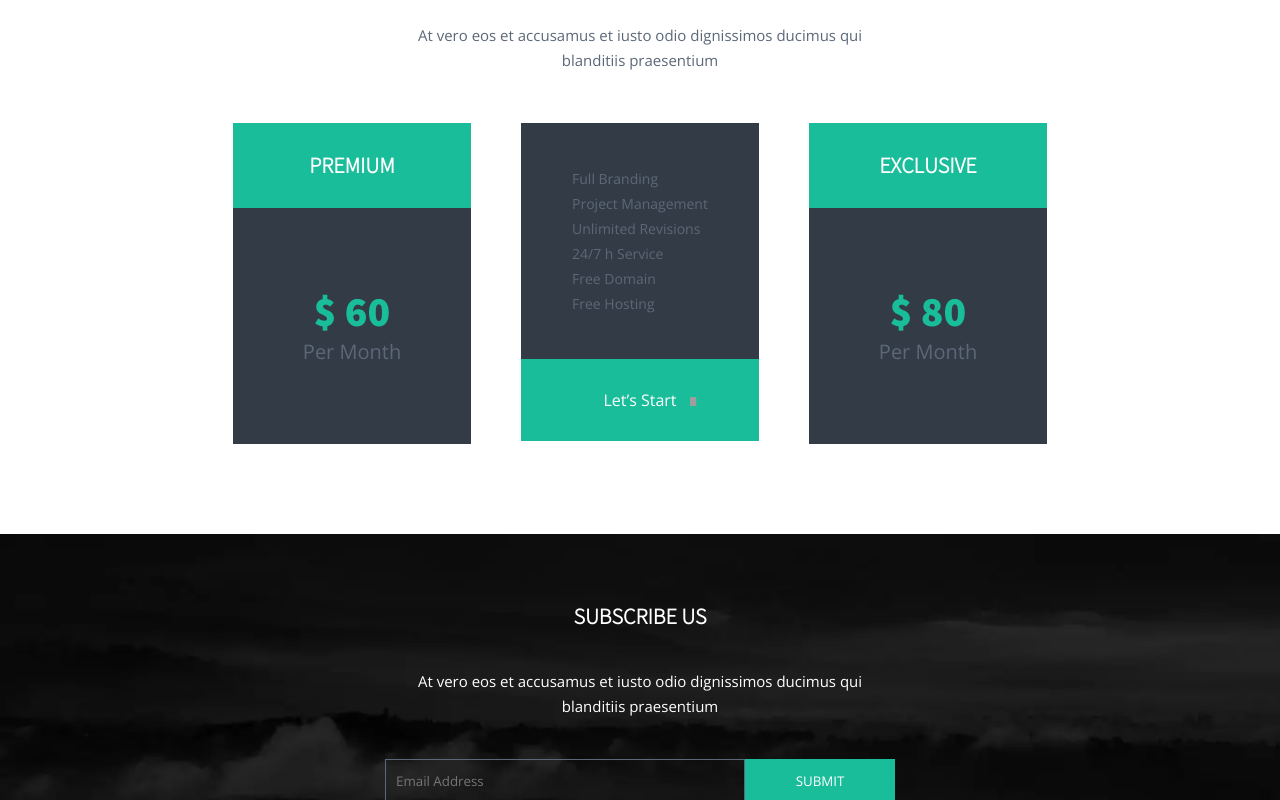
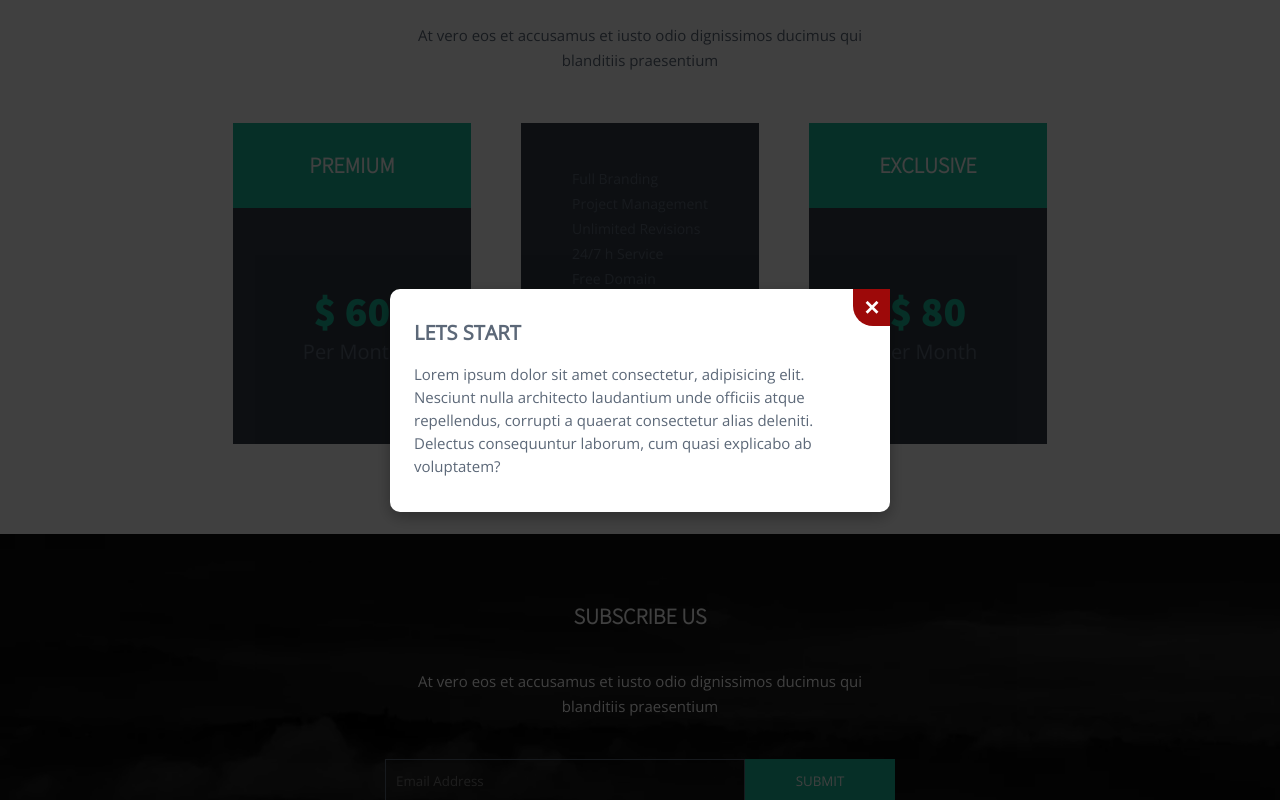
Before and after one commit to eugKlim/Bouncy, a React (Vite) app: page / in a window 1280 px wide. Both pictures are taken after a click on the button "Let’s Start". Shown: the part 7372-8172 px from the top of the page. Built offline with nearby package versions, Linux system fonts and the light colour scheme; grey boxes are pictures that could not be loaded.

Commit message:
Добавил попап в блок price

```diff
--- a/package.json
+++ b/package.json
@@ -19,11 +19,13 @@
     "@splidejs/splide": "^4.1.4",
     "@types/react": "^18.3.12",
     "@types/react-dom": "^18.3.1",
+    "@types/react-modal": "^3.16.3",
     "@vitejs/plugin-react-swc": "^3.5.0",
     "eslint": "^9.15.0",
     "eslint-plugin-react-hooks": "^5.0.0",
     "eslint-plugin-react-refresh": "^0.4.14",
     "globals": "^15.12.0",
+    "react-modal": "^3.16.1",
     "react-tabs": "^6.0.2",
     "sass": "^1.82.0",
     "typescript": "~5.6.2",
--- /dev/null
+++ b/src/components/Popup/Popup.tsx
@@ -0,0 +1,44 @@
+import { ReactNode } from 'react';
+import Modal from 'react-modal';
+import './popup.scss';
+
+Modal.setAppElement('#root');
+
+interface ICustomModal {
+  isOpen: boolean;
+  onRequestClose: () => void;
+  children: ReactNode;
+}
+
+function Popup({ isOpen, onRequestClose, children }: ICustomModal) {
+  return (
+    <Modal
+      isOpen={isOpen}
+      onRequestClose={onRequestClose}
+      closeTimeoutMS={300}
+      overlayClassName={{
+        base: 'modal-overlay',
+        afterOpen: 'modal-overlay-open',
+        beforeClose: 'modal-overlay-close',
+      }}
+      className={{
+        base: 'modal-content',
+        afterOpen: 'modal-content-open',
+        beforeClose: 'modal-content-close',
+      }}
+    >
+      <div className="popup">
+        <button
+          className="popup-close-button"
+          onClick={onRequestClose}
+          aria-label="close popup"
+        >
+          ✕
+        </button>
+        <div className="popup-content">{children}</div>
+      </div>
+    </Modal>
+  );
+}
+
+export default Popup;
--- /dev/null
+++ b/src/components/Popup/popup.scss
@@ -0,0 +1,71 @@
+.popup {
+  width: 100%;
+  border-radius: 12px;
+  max-height: 500px;
+  &-close-button {
+    position: absolute;
+    right: 0;
+    top: 0;
+    padding: 5px 10px;
+    background-color: #9d0909;
+    color: #fff;
+    font-weight: bold;
+    font-size: 20px;
+    border-radius: 0 0 0 20px;
+    &:hover {
+      background-color: #f50b0b;
+    }
+  }
+  &-content {
+    padding: 30px 20px;
+  }
+}
+
+.modal-overlay {
+  position: fixed;
+  top: 0;
+  left: 0;
+  right: 0;
+  bottom: 0;
+  background-color: rgba(0, 0, 0, 0.75);
+  display: flex;
+  justify-content: center;
+  align-items: center;
+  opacity: 0;
+  transition: opacity 300ms ease-in-out;
+  z-index: 999;
+}
+
+.modal-overlay-open {
+  opacity: 1;
+}
+
+.modal-overlay-close {
+  opacity: 0;
+}
+
+html.dark .modal-content {
+  background-color: rgb(51 65 85);
+}
+.modal-content {
+  position: relative;
+  background: white;
+  padding: 4px;
+  width: 500px;
+  max-width: 90%;
+  border-radius: 10px;
+  box-shadow: 0 5px 15px rgba(0, 0, 0, 0.3);
+  transform: translateY(-50px);
+  opacity: 0;
+  transition: opacity 300ms ease-in-out, transform 300ms ease-in-out;
+}
+
+.modal-content-open {
+  transform: translateY(0);
+  opacity: 1;
+}
+
+.modal-content-close {
+  transform: translateY(-50px);
+  opacity: 0;
+}
--- a/src/components/price/Price.tsx
+++ b/src/components/price/Price.tsx
@@ -1,6 +1,12 @@
+import { useState } from 'react';
 import './price.scss';
+import Popup from '../Popup/Popup';
 
 const Price = () => {
+  const [popupIsOpen, setPopupIsOpen] = useState(false);
+  const openPopup = () => setPopupIsOpen(true);
+  const closePopup = () => setPopupIsOpen(false);
+
   return (
     <section className="price">
       <h2 className="price-title">Our Price</h2>
@@ -29,13 +35,25 @@ const Price = () => {
               <li>Free Hosting</li>
             </ul>
           </div>
+          {/*  */}
+          <Popup isOpen={popupIsOpen} onRequestClose={closePopup}>
+            <h6 className='price-popup__title'>LETS START</h6>
+            <p className='price-popup__text'>
+              Lorem ipsum dolor sit amet consectetur, adipisicing elit. Nesciunt
+              nulla architecto laudantium unde officiis atque repellendus,
+              corrupti a quaerat consectetur alias deleniti. Delectus
+              consequuntur laborum, cum quasi explicabo ab voluptatem?
+            </p>
+          </Popup>
           <button
             title="Lets start"
             className="price-card__start"
             id="price-card__start"
+            onClick={openPopup}
           >
             Let’s Start
           </button>
+          {/*  */}
         </div>
         <div className="price-card">
           <h4 className="price-card__title">EXCLUSIVE</h4>
--- a/src/components/price/price.scss
+++ b/src/components/price/price.scss
@@ -74,4 +74,15 @@
       }
     }
   }
+  &-popup {
+    &__title {
+      font-size: 20px;
+      font-weight: bold;
+      margin-bottom: 20px;
+    }
+    &__text {
+      line-height: 23px;
+      font-size: 15px;
+    }
+  }
 }
```
Also changed, not shown: 1 other file (tests, documents, lock files or other folders).
